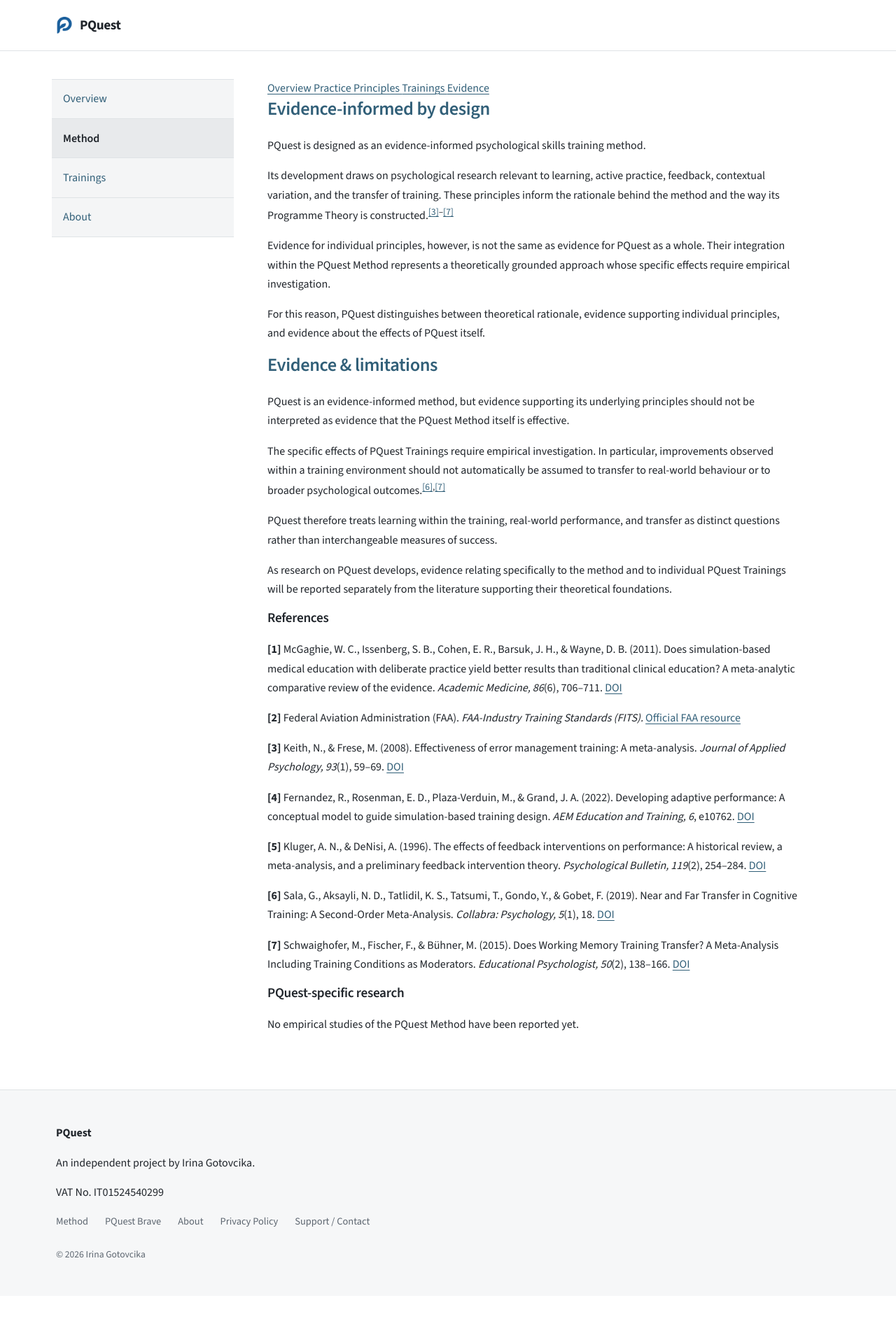
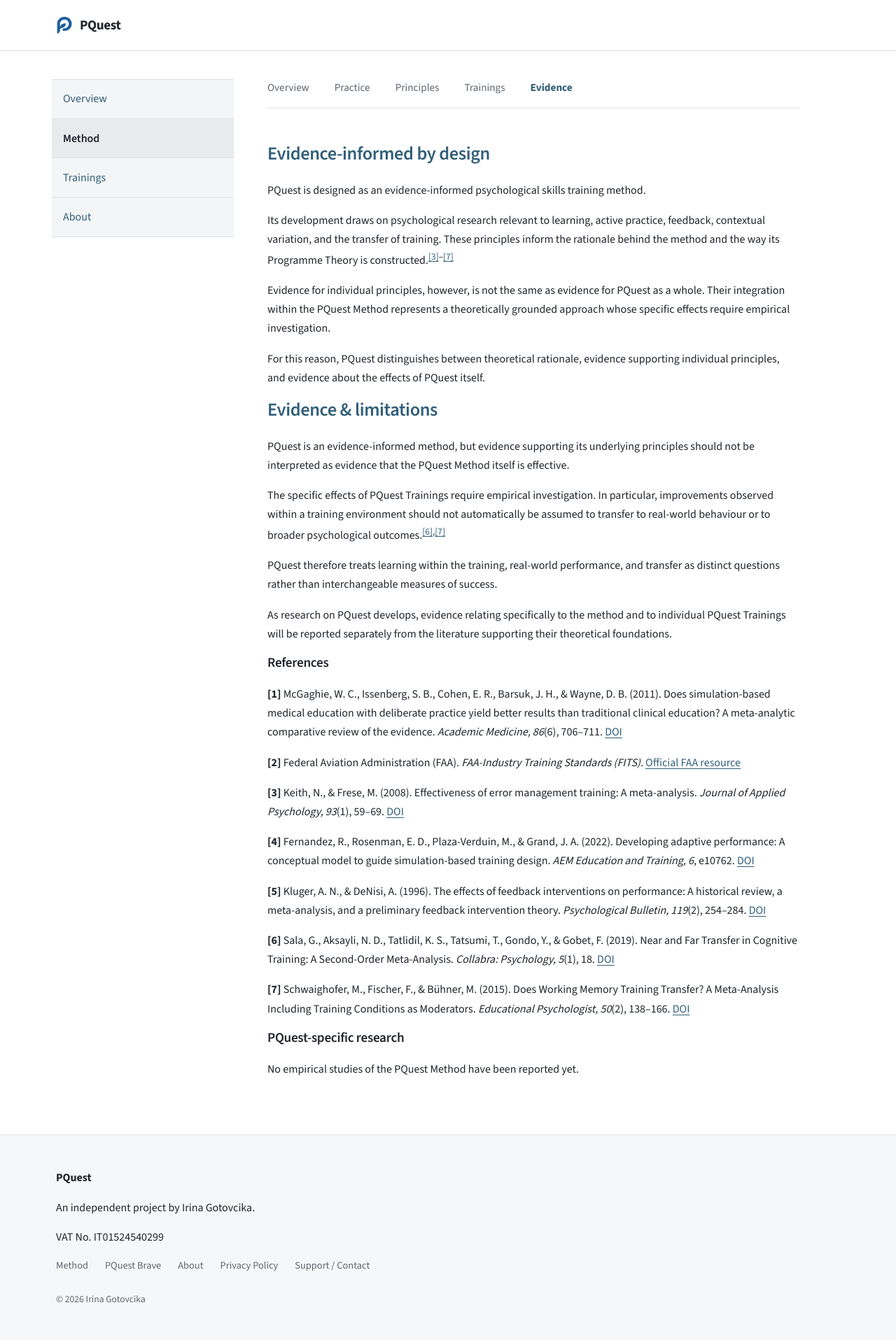
Before and after one commit to irinagotovcika/pquest.eu, a Jekyll site: the page built from method/evidence/index.md, in a window 1280 px wide. Shown: the whole page at 70% size. Built offline with Jekyll 4.4.1, drawn with Linux system fonts in a browser that asks for light colours; before the commit the page ends 1852 px from its top, so only the background shows below that.

Commit message:
Update index.md

```diff
--- a/method/evidence/index.md
+++ b/method/evidence/index.md
@@ -26,24 +26,24 @@ description: The theoretical rationale, evidence base, limitations, and referenc
 
   <main class="page-content">
 
-    <nav class="method-nav" aria-label="PQuest Method sections">
-      <a class="method-nav-link" href="{{ '/method/' | relative_url }}">
+    <nav class="section-nav" aria-label="PQuest Method sections">
+      <a class="section-nav-link" href="{{ '/method/' | relative_url }}">
         Overview
       </a>
 
-      <a class="method-nav-link" href="{{ '/method/practice/' | relative_url }}">
+      <a class="section-nav-link" href="{{ '/method/practice/' | relative_url }}">
         Practice
       </a>
 
-      <a class="method-nav-link" href="{{ '/method/principles/' | relative_url }}">
+      <a class="section-nav-link" href="{{ '/method/principles/' | relative_url }}">
         Principles
       </a>
 
-      <a class="method-nav-link" href="{{ '/method/trainings/' | relative_url }}">
+      <a class="section-nav-link" href="{{ '/method/trainings/' | relative_url }}">
         Trainings
       </a>
 
-      <a class="method-nav-link active" href="{{ '/method/evidence/' | relative_url }}">
+      <a class="section-nav-link active" href="{{ '/method/evidence/' | relative_url }}">
         Evidence
       </a>
     </nav>
```
